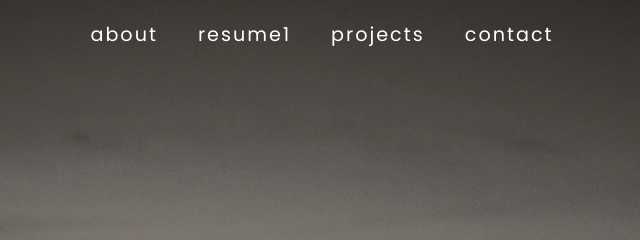
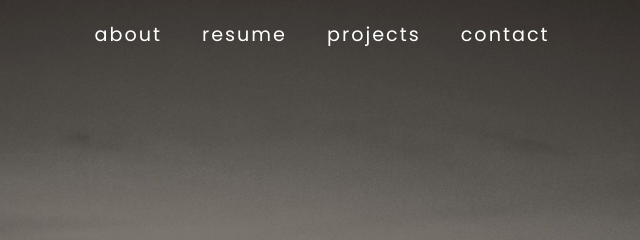
Before and after one commit to Ellie7738/github-pages, a plain HTML site: page index.html in a window 1280 px wide. Shown: the top 240 px of the page, 318-958 px from the left. Drawn offline with nearby package versions, Linux system fonts and the light colour scheme.

Commit message:
Update index.html

```diff
--- a/index.html
+++ b/index.html
@@ -15,8 +15,8 @@
         <ul>
             <li><a href="#about">about</a></li>
             <li>
-                <a href="documents/RESUME1.pdf" target="_blank" rel="noopener noreferrer"
-                   onclick="window.open(this.href, '_blank'); return false;">RESUME1</a>
+                <a href="documents/Resume.pdf" target="_blank" rel="noopener noreferrer"
+                   onclick="window.open(this.href, '_blank'); return false;">Resume</a>
             </li>
             <li><a href="#projects">projects</a></li>
             <li><a href="#contact">contact</a></li>
```
